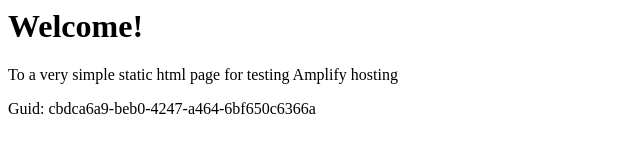
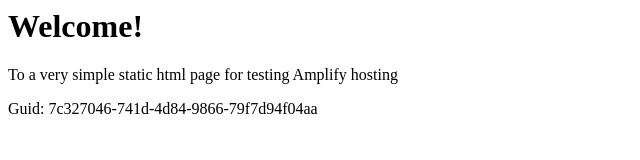
Before and after one commit to aws-aemilia-yul/Github-PR-Commit-Integration-Test-DoNotTouch-GitHubWebhookPushCanaryTest-v1-preprod-ca-central-1, a website: page src/index.html in a window 1280 px wide. Shown: the full height of the page, 0-640 px from the left. Drawn offline with Linux system fonts and the light colour scheme.

Commit message:
commit from integ tests

```diff
--- a/src/index.html
+++ b/src/index.html
@@ -12,6 +12,6 @@
 <body>
     <h1>Welcome!</h1>
     <p>To a very simple static html page for testing Amplify hosting</p>
-    <p>Guid: cbdca6a9-beb0-4247-a464-6bf650c6366a</p></body>
+    <p>Guid: 7c327046-741d-4d84-9866-79f7d94f04aa</p></body>
 
 </html>
```
